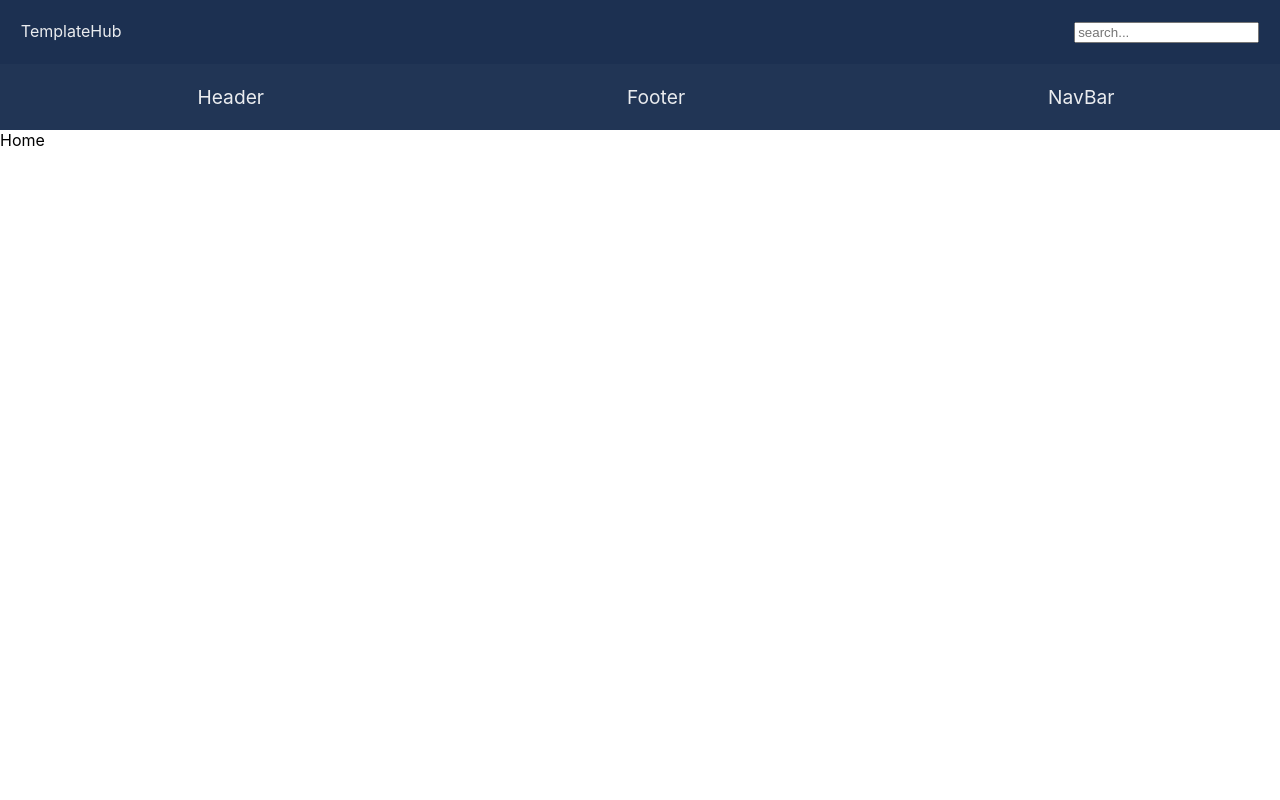
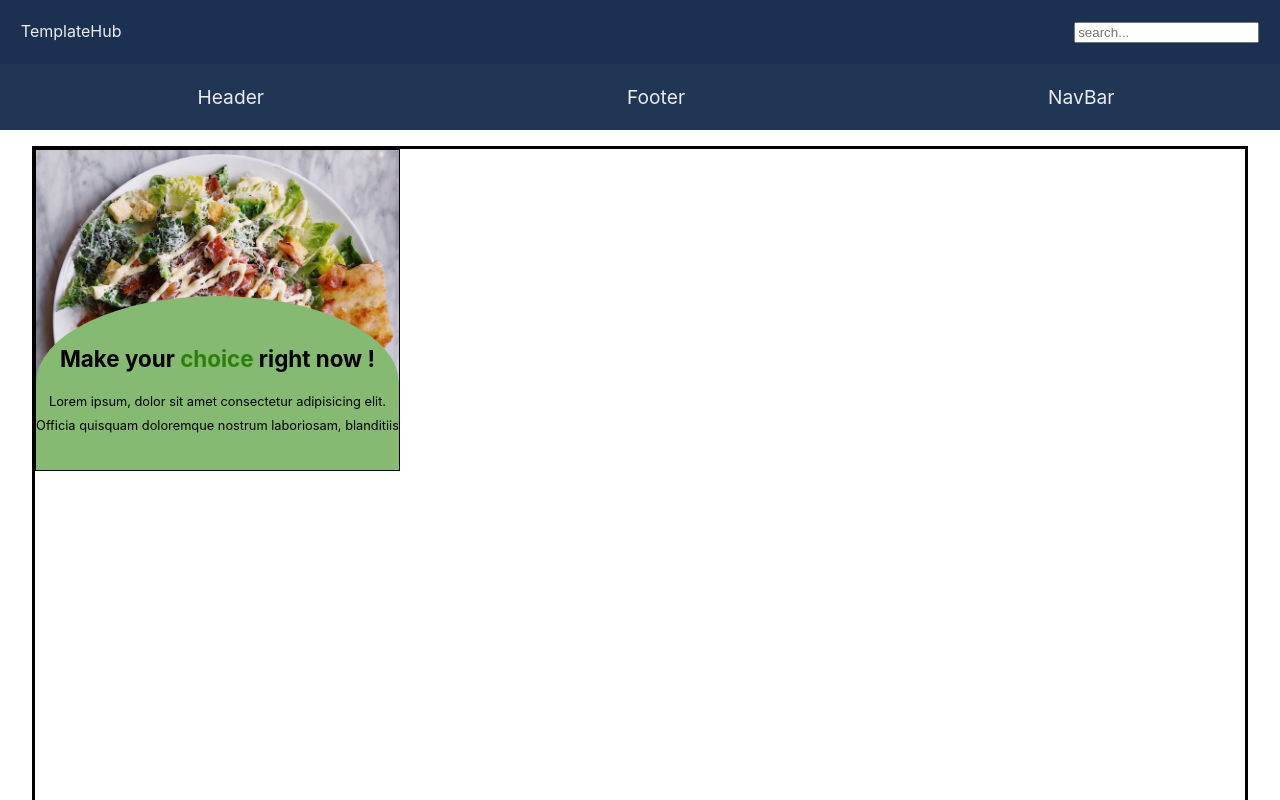
Before and after one commit to SacleuxBenoit/ReactTemplateHub, a React (Create React App) app in the folder templatehub/: page /firstCard in a window 1280 px wide. Shown: the top 800 px of the page. Built offline with nearby package versions, Linux system fonts and the light colour scheme.

Commit message:
add first version of firstCard

```diff
--- a/templatehub/src/App.js
+++ b/templatehub/src/App.js
@@ -1,8 +1,12 @@
 import { BrowserRouter as Router, Routes, Route } from 'react-router-dom'
 import Home from './Main/Pages/Home';
+// NavBar
+import PfirstNavBar from './LeftNavBar/firstNavBar/Pages/PfirstNavBar';
+// Header
 import MainHeader from './Main/Components/MainHeader';
-import PfirstNavBar from './LeftNavBar/firstNavBar/Pages/PfirstNavBar';
 import PfirstHeader from './Header/firstHeader/Pages/PfirstHeader'
+// Card
+import PfirstCard from './Card/firstCard/Pages/PfirstCard';
 
 function App() {
   return (
@@ -11,8 +15,12 @@ function App() {
         <MainHeader />
         <Routes>
           <Route path="*" element={<Home />} />
+          {/* NavBar */}
           <Route path="/firstNavBar" element={<PfirstNavBar />} />
+          {/* Header */}
           <Route path="/firstHeader" element={<PfirstHeader />} />
+          {/* Card */}
+          <Route path="/firstCard" element={<PfirstCard />} />
         </Routes>
       </Router>
     </div>
--- /dev/null
+++ b/templatehub/src/Card/firstCard/Components/CfirstCard.js
@@ -0,0 +1,16 @@
+import '../Styles/SfirstCard.css'
+import { Link } from 'react-router-dom'
+
+function CfirstCard() {
+    return (
+        <div className="containerCard">
+            <div className='card'>
+                <h2>Make your <span className='greenColor'>choice</span> right now !</h2>
+                <p className='descriptionCard'>Lorem ipsum, dolor sit amet consectetur adipisicing elit. Officia quisquam doloremque nostrum laboriosam, blanditiis</p>
+                <p className='orderNow'><Link to="/">Order Now !</Link></p>
+            </div>
+        </div>
+    )
+}
+
+export default CfirstCard
--- /dev/null
+++ b/templatehub/src/Card/firstCard/Pages/PfirstCard.js
@@ -0,0 +1,11 @@
+import CfirstCard from "../Components/CfirstCard"
+
+function PfirstCard() {
+    return (
+        <div className="gridTemplate">
+            <CfirstCard />
+        </div>
+    )
+}
+
+export default PfirstCard
--- /dev/null
+++ b/templatehub/src/Card/firstCard/Styles/SfirstCard.css
@@ -0,0 +1,138 @@
+.containerCard {
+    display: flex;
+    align-items: flex-end;
+    border: 1px solid black;
+    background-image: url('../Images/foodPlate.jpg');
+    background-position: center center;
+    background-size: cover;
+    background-repeat: no-repeat;
+    min-height: 10rem;
+    width: 40%;
+}
+
+.card {
+    text-align: center;
+    background-color: #86B971;
+    font-size: .7rem;
+    width: 100%;
+}
+
+.card h2 {
+    display: none;
+}
+
+.descriptionCard {
+    display: none;
+}
+
+span,
+.orderNow a {
+    color: black
+}
+
+/* Responsive version */
+@media screen and (min-width: 768px) {
+    .card {
+        border-top-left-radius: 50%;
+        border-top-right-radius: 50%;
+    }
+
+    .card h2 {
+        display: block;
+        font-size: 1.4rem;
+        margin-top: 2rem;
+    }
+
+    .descriptionCard {
+        display: block;
+        font-size: .8rem;
+    }
+
+    .containerCard {
+        min-height: 20rem;
+        width: 30%;
+    }
+
+    .orderNow {
+        display: none;
+    }
+
+    span,
+    .orderNow a {
+        color: #2d7f0b;
+    }
+
+    /* Responsive - Hover */
+
+    .containerCard:hover {
+        display: flex;
+        align-items: flex-start;
+    }
+
+    .containerCard:hover .card {
+        border-bottom-left-radius: 50%;
+        border-bottom-right-radius: 50%;
+        border-top-left-radius: 0%;
+        border-top-right-radius: 0%;
+        background-color: #DEE8C2;
+    }
+
+    .containerCard:hover .orderNow {
+        display: block;
+    }
+}
+
+
+@media screen and (min-width:1024px) {
+    .card {
+        padding: 1.2rem 0;
+        line-height: 1.5rem;
+        font-size: .9rem;
+        border-top-left-radius: 50%;
+        border-top-right-radius: 50%;
+    }
+
+    .card h2 {
+        display: block;
+    }
+
+    .descriptionCard {
+        display: block;
+    }
+
+    .containerCard {
+        min-height: 20rem;
+        width: 30%;
+    }
+
+    .orderNow {
+        display: none;
+    }
+
+    span,
+    .orderNow a {
+        color: #2d7f0b;
+    }
+
+    /* Responsive - Hover */
+    .containerCard:hover h2 {
+        font-size: 1.4rem;
+    }
+
+    .containerCard:hover {
+        display: flex;
+        align-items: flex-start;
+    }
+
+    .containerCard:hover .card {
+        border-bottom-left-radius: 50%;
+        border-bottom-right-radius: 50%;
+        border-top-left-radius: 0%;
+        border-top-right-radius: 0%;
+        background-color: #DEE8C2;
+    }
+
+    .containerCard:hover .orderNow {
+        display: block;
+    }
+}
```
Also changed, not shown: templatehub/src/Card/firstCard/Images/foodPlate.jpg (added), templatehub/src/Card/firstCard/README.md (added).
